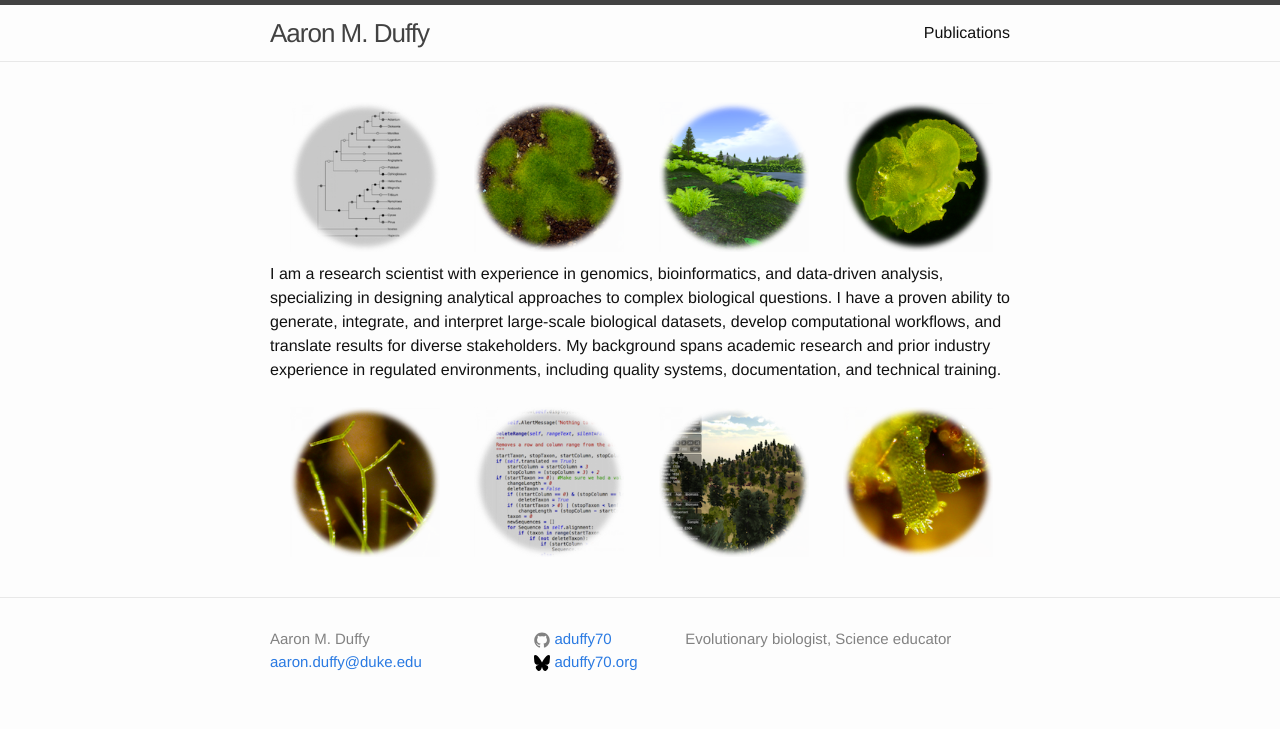
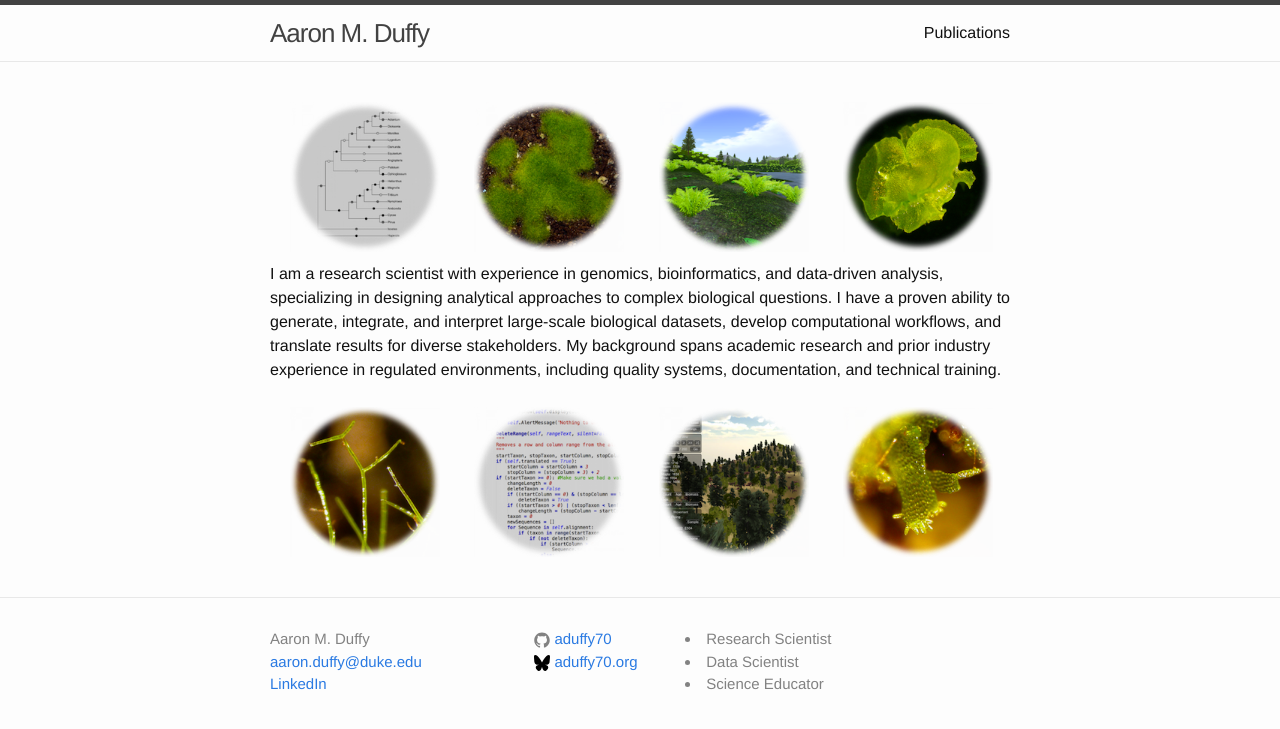
Before and after one commit to aduffy70/aduffy70.github.io, a Jekyll site: the page built from index.md, in a window 1280 px wide. Shown: the top 729 px of the page. Built offline with Jekyll 4.4.1, drawn with Linux system fonts in a browser that asks for light colours.

Commit message:
Update footer.md to include LinkedIn

```diff
--- a/_includes/footer.html
+++ b/_includes/footer.html
@@ -7,6 +7,7 @@
         <ul class="contact-list">
           <li>{{ site.title }}</li>
           <li><a href="mailto:{{ site.email }}">{{ site.email }}</a></li>
+		  <li><a href="http://linkedin.com/in/aaron-m-duffy/">LinkedIn</a></li>
         </ul>
       </div>
 
@@ -27,7 +28,9 @@
       </div>
 
       <div class="footer-col footer-col-3">
-        <p>{{ site.description }}</p>
+        <li>Research Scientist</li>
+		<li>Data Scientist</li>
+		<li>Science Educator</li>
       </div>
     </div>
 
```
